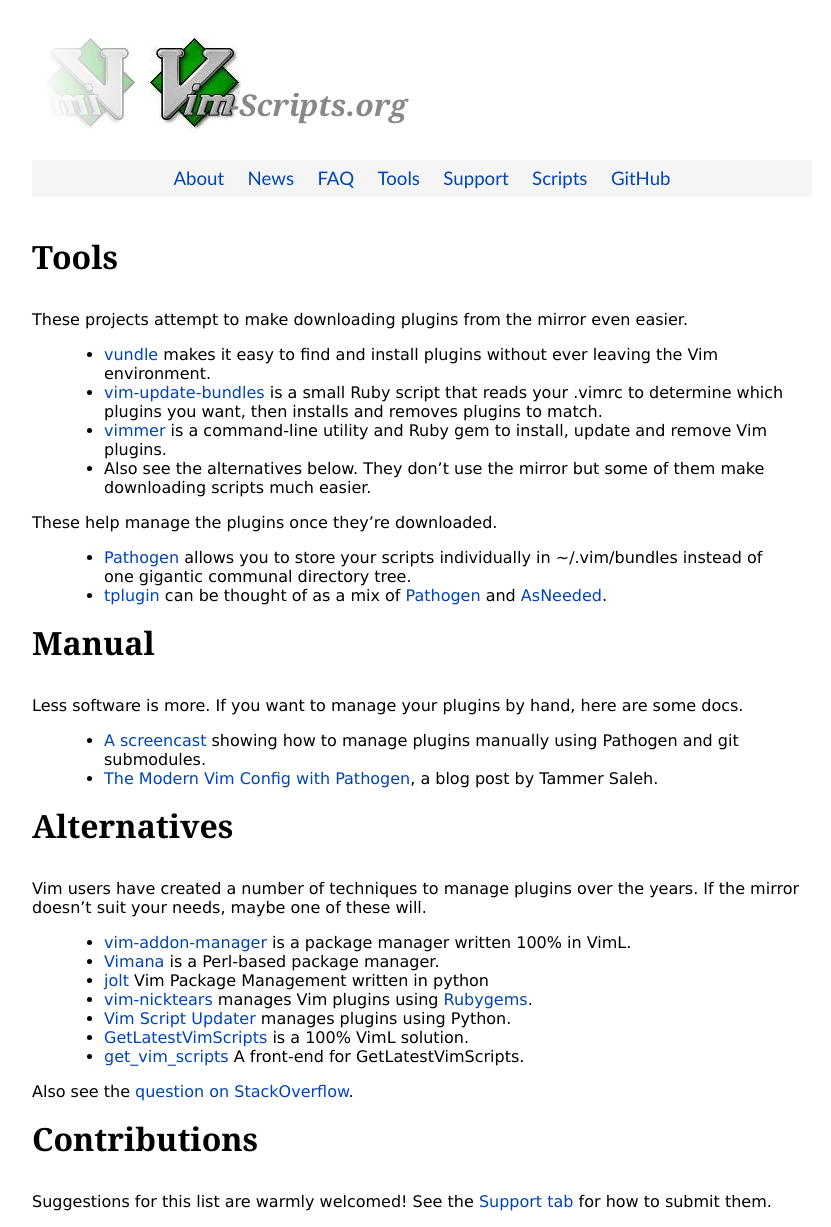
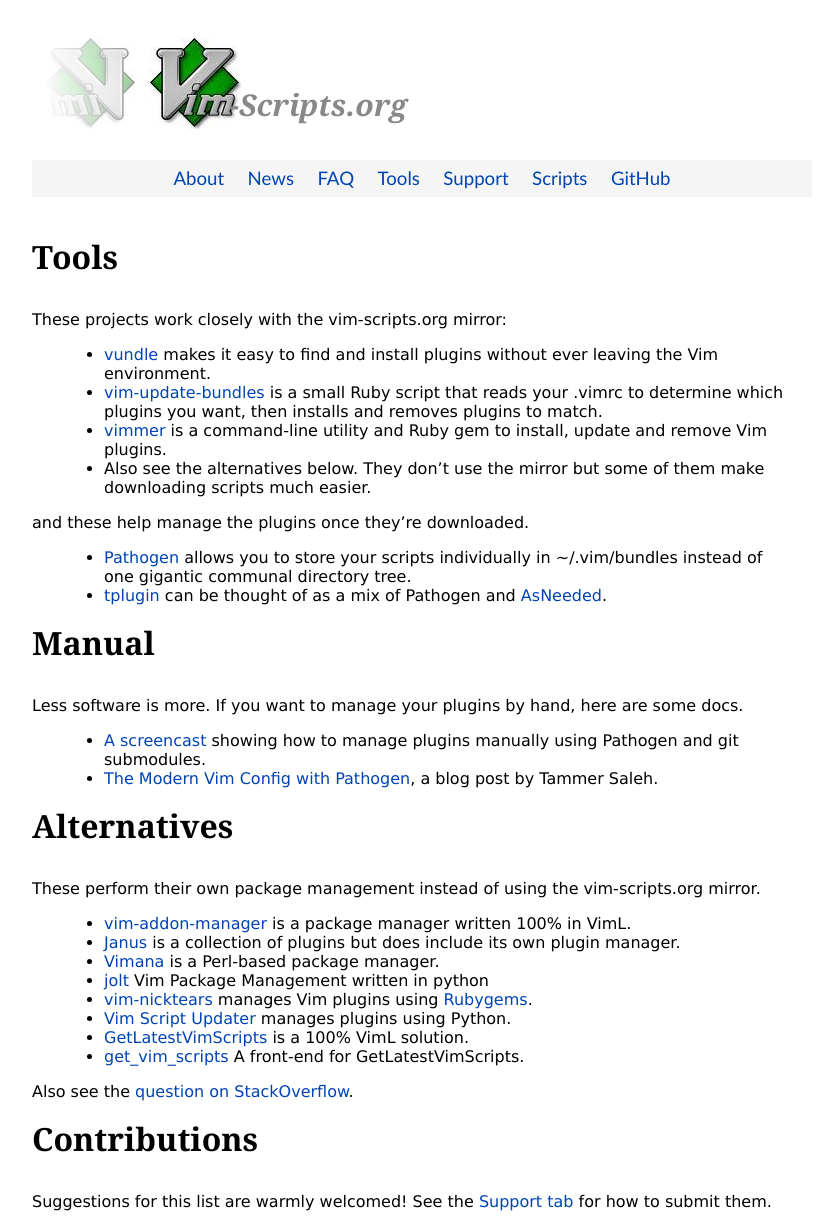
Before and after one commit to vim-scraper/vim-scraper.github.com, a Jekyll site: the page built from vim/tools.markdown, in a window 1280 px wide. Shown: the whole page, without its empty margins (218-1049 px from the left). Built offline with Jekyll 4.4.1, drawn with Linux system fonts in a browser that asks for light colours; Markdown is read by kramdown in place of the engine named in the settings.

Commit message:
wording updates

```diff
--- a/_layouts/default.html
+++ b/_layouts/default.html
@@ -39,11 +39,5 @@
         {{ content }}
       </div>
     </div>
-      <!--
-      <div id='footer' class="container_12">
-        <p class="grid_10 prefix_1 suffix_1"> Site created with <a href="http://github.com/mojombo/jekyll/wiki">Jekyll</a>.  Please <a href="http://github.com/vim-scripts/vim-scripts.github.com">suggest changes</a> as issues or patches.
-        </p>
-      </div>
-      -->
   </body>
 </html>
--- a/_layouts/news.html
+++ b/_layouts/news.html
@@ -27,7 +27,7 @@
 
       <h2>{{ page.title }}</h2>
       <span class="date">{{ page.date | date_to_string }}</span>
-      {{ content }}
+        {{ content }}
     </div>
   </div>
 </div>
--- a/vim/news.markdown
+++ b/vim/news.markdown
@@ -2,7 +2,7 @@
 layout: default
 title: News
 rss: /feeds/news.xml
-rsstitle: vim-scripts news feed
+rsstitle: vim-scripts newsfeed
 ---
 
 {% for post in site.categories.news %}
--- a/vim/tools.markdown
+++ b/vim/tools.markdown
@@ -3,8 +3,7 @@
 title: Tools
 ---
 
-These projects attempt to make downloading plugins from the
-mirror even easier.
+These projects work closely with the vim-scripts.org mirror:
 
  * [vundle](http://github.com/gmarik/vundle) makes it easy to find
    and install plugins without ever leaving the Vim environment.
@@ -16,12 +15,12 @@
  * Also see the alternatives below.  They don't use the mirror but
    some of them make downloading scripts much easier.
 
-These help manage the plugins once they're downloaded.
+and these help manage the plugins once they're downloaded.
 
- * [Pathogen] allows you to store your scripts individually in
-   ~/.vim/bundles instead of one gigantic communal directory tree.
+ * [Pathogen](http://github.com/tpope/vim-pathogen) allows you to store your scripts
+   individually in ~/.vim/bundles instead of one gigantic communal directory tree.
  * [tplugin](http://github.com/tomtom/tplugin_vim)
-   can be thought of as a mix of [Pathogen] and
+   can be thought of as a mix of Pathogen and
    [AsNeeded](http://github.com/vim-scripts/AsNeeded).
 
 # Manual
@@ -36,12 +35,13 @@
 
 # Alternatives
 
-Vim users have created a number of techniques to manage plugins
-over the years.  If the mirror doesn't suit your needs, maybe one of
-these will.
+These perform their own package management instead of using the
+vim-scripts.org mirror.
 
  * [vim-addon-manager](http://github.com/MarcWeber/vim-addon-manager)
    is a package manager written 100% in VimL.
+ * [Janus](http://github.com/carlhuda/janus) is a collection of plugins but
+   does include its own plugin manager.
  * [Vimana](http://github.com/c9s/Vimana) is a Perl-based package manager.
  * [jolt](http://github.com/vimjolts/jolt)
     Vim Package Management written in python
```
Lines whose indentation alone changed are shown as unchanged.
